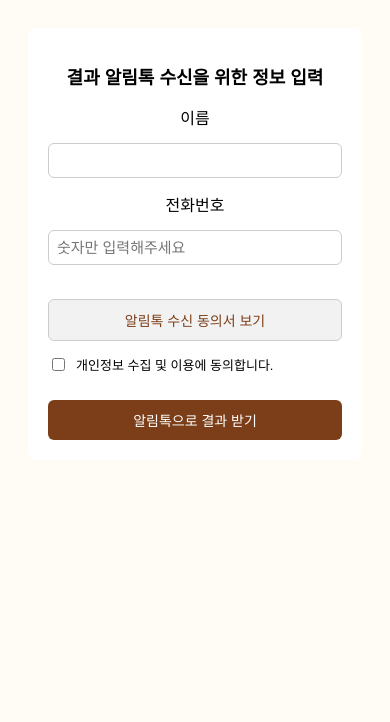
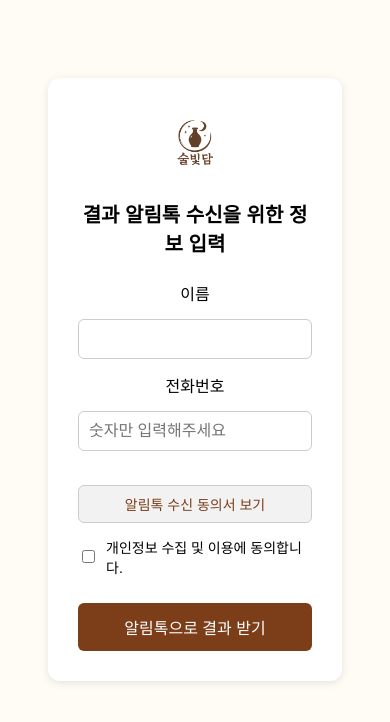
Before and after one commit to SULBITDAM/sulbitdam_project, a website: page views/consent.html in a window 390 px wide. Drawn offline with Linux system fonts and the light colour scheme.

Commit message:
consent 수정

```diff
--- a/public/css/consent.css
+++ b/public/css/consent.css
@@ -7,7 +7,9 @@ body {
 
 .consent-container {
   max-width: 400px;
+
   margin: auto;
+  margin-top: 30px;
   background-color: white;
   padding: 30px;
   border-radius: 12px;
@@ -74,41 +76,6 @@ button {
 ul {
   text-align: start;
 }
-
-@media (max-width: 480px) {
-  body {
-    padding: 20px;
-  }
-
-  .consent-container {
-    padding: 20px;
-    box-shadow: none;
-    border-radius: 8px;
-  }
-
-  h2 {
-    font-size: 18px;
-    margin-bottom: 16px;
-  }
-
-  input[type="text"],
-  input[type="tel"] {
-    font-size: 15px;
-    padding: 8px;
-  }
-
-  .checkbox {
-    font-size: 13px;
-  }
-
-  button,
-  .toggle-button {
-    font-size: 14px;
-    padding: 10px;
-  }
-
-  .consent-detail {
-    font-size: 13px;
-    padding: 14px;
-  }
+.consent_logo {
+  width: 30%;
 }
--- a/public/css/survey.css
+++ b/public/css/survey.css
@@ -150,7 +150,7 @@ body {
 
   .question-image img {
     width: 90%;
-    height: 160px;
+    height: 200px;
     max-height: 300px;
     object-fit: cover;
     border-radius: 6px;
@@ -163,7 +163,7 @@ body {
   }
 
   .answer-btn {
-    font-size: 15px;
+    font-size: 11px;
     padding: 10px;
     border-radius: 16px;
   }
--- a/views/consent.html
+++ b/views/consent.html
@@ -8,6 +8,11 @@
   </head>
   <body>
     <div class="consent-container">
+      <img
+        src="../public/img/logo.png"
+        alt="술빛담 로고"
+        class="consent_logo"
+      />
       <h2>결과 알림톡 수신을 위한 정보 입력</h2>
       <form id="consentForm">
         <label for="name">이름</label>
```
Also changed, not shown: views/result.html (+4 -4 lines).
